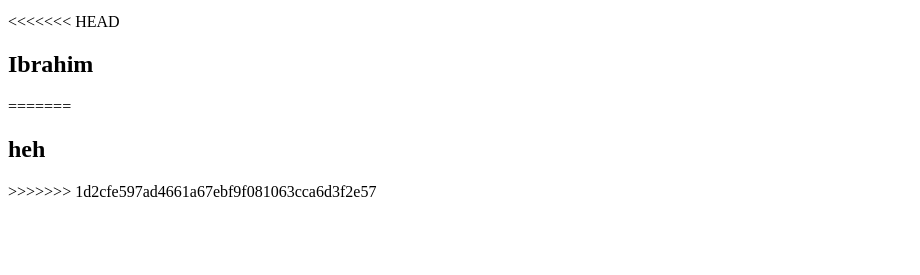
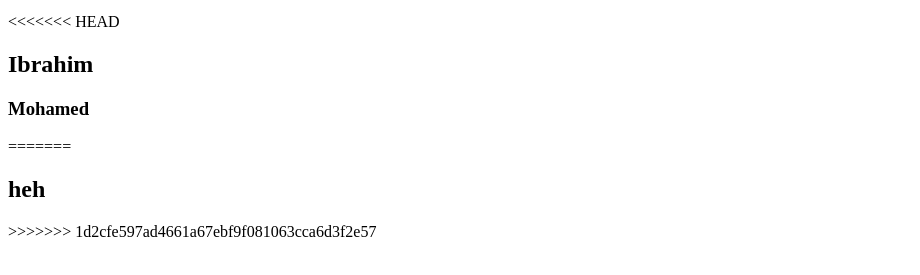
Before and after one commit to zezo-157/HM, a plain HTML site: page index.html in a window 1280 px wide. Shown: the part 101-376 px from the top of the page, without its empty margins (0-920 px from the left). Drawn offline with Linux system fonts and the light colour scheme.

Commit message:
h3-Mohamed

```diff
--- a/index.html
+++ b/index.html
@@ -10,6 +10,7 @@
     <p>Lorem ipsum, dolor sit amet consectetur adipisicing elit. Ut ea nemo assumenda odit voluptate quis blanditiis saepe alias harum dicta!</p>
 <<<<<<< HEAD
     <h2>Ibrahim</h2>
+    <h3>Mohamed</h3>
 =======
     <h2>heh</h2>
 >>>>>>> 1d2cfe597ad4661a67ebf9f081063cca6d3f2e57
```
